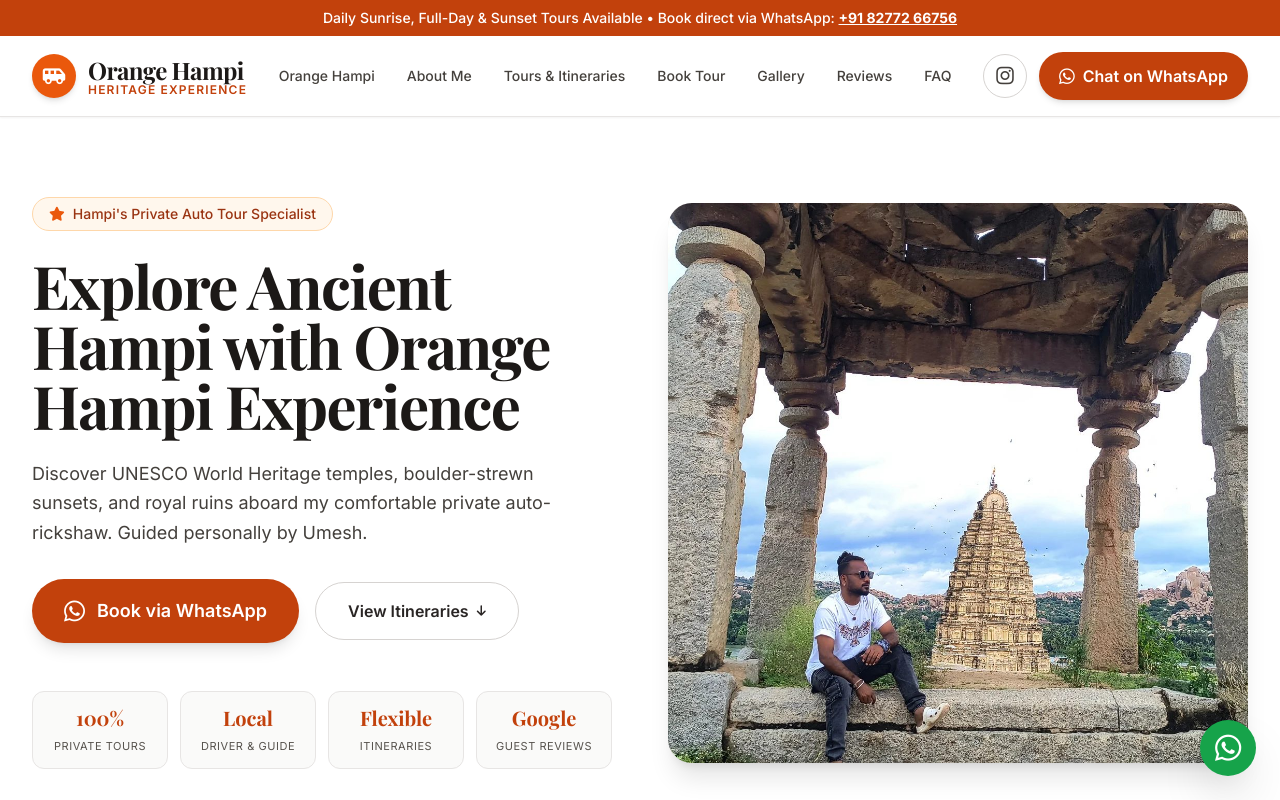
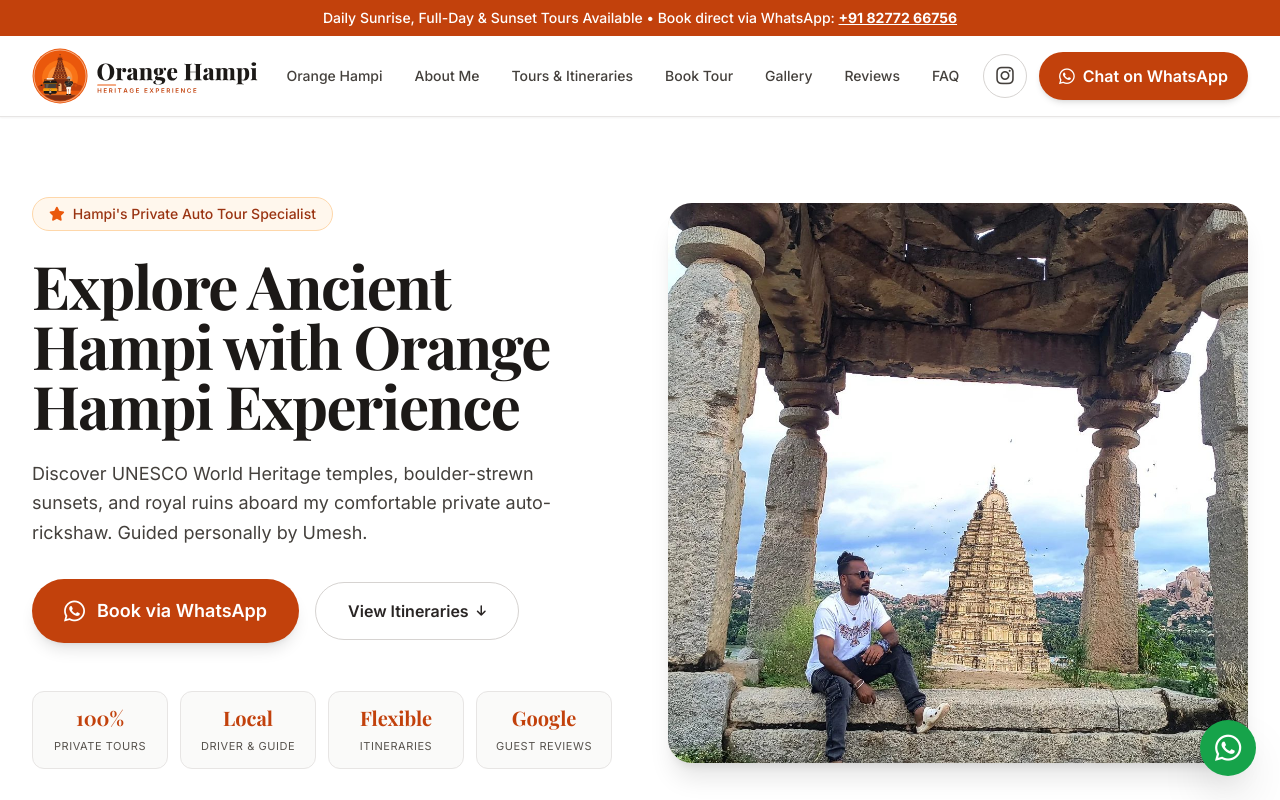
Before and after one commit to yaksha2331/Orange-hampi-website, a plain HTML site: page index.html in a window 1280 px wide. Shown: the top 800 px of the page. Drawn offline with nearby package versions, Linux system fonts and the light colour scheme; a web font is replaced by a local one.

Commit message:
Add files via upload

```diff
--- a/index.html
+++ b/index.html
@@ -3,6 +3,8 @@
 <head>
     <meta charset="UTF-8">
     <meta name="viewport" content="width=device-width, initial-scale=1.0">
+    <link rel="icon" type="image/svg+xml" href="logo-emblem.svg">
+    <link rel="apple-touch-icon" href="logo-emblem.png">
     <title>Orange Hampi | Heritage Experience & Private Auto Tours</title>
     <meta name="description" content="Discover Hampi's ancient ruins, temples, and boulder landscapes with Orange Hampi. Private auto-rickshaw tours by Umesh, local expert guidance, sunrise & sunset slots.">
     <!-- Tailwind CSS CDN -->
@@ -54,14 +56,8 @@
     <header class="sticky top-0 z-50 bg-white/95 backdrop-blur-md border-b border-stone-200 shadow-sm">
         <div class="max-w-7xl mx-auto px-4 sm:px-6 lg:px-8 h-20 flex items-center justify-between">
             <!-- Brand -->
-            <a href="#" class="flex items-center space-x-3 group">
-                <div class="w-11 h-11 rounded-full bg-orange-600 flex items-center justify-center text-white shadow-md group-hover:scale-105 transition-transform">
-                    <i class="fa-solid fa-van-shuttle text-lg"></i>
-                </div>
-                <div>
-                    <span class="text-xl sm:text-2xl font-serif font-bold tracking-tight text-stone-900 block">Orange Hampi</span>
-                    <span class="text-[10px] sm:text-xs uppercase tracking-widest text-orange-700 font-semibold block -mt-1">Heritage Experience</span>
-                </div>
+            <a href="#" class="flex items-center" aria-label="Orange Hampi Experience, home">
+                <img src="logo-horizontal.svg" alt="Orange Hampi Experience" class="h-12 sm:h-14 w-auto" width="659" height="160">
             </a>
 
             <!-- Desktop Nav -->
@@ -520,11 +516,8 @@
         <div class="max-w-7xl mx-auto px-4 sm:px-6 lg:px-8">
             <div class="grid grid-cols-1 md:grid-cols-4 gap-10 mb-12">
                 <div class="space-y-4 md:col-span-2">
-                    <div class="flex items-center space-x-3">
-                        <div class="w-10 h-10 rounded-full bg-orange-600 flex items-center justify-center text-white shadow-md">
-                            <i class="fa-solid fa-van-shuttle"></i>
-                        </div>
-                        <span class="text-xl font-serif font-bold text-stone-900">Orange Hampi</span>
+                    <div class="flex items-center">
+                        <img src="logo-horizontal.svg" alt="Orange Hampi Experience" class="h-14 w-auto" width="659" height="160" loading="lazy">
                     </div>
                     <p class="text-sm text-stone-600 max-w-sm">
                         Your trusted private auto-rickshaw tour partner for uncovering the majestic UNESCO World Heritage ruins of Hampi.
```
Also changed, not shown: logo-emblem.png (added), logo-emblem.svg (added), logo-horizontal.png (added), logo-horizontal.svg (added).
